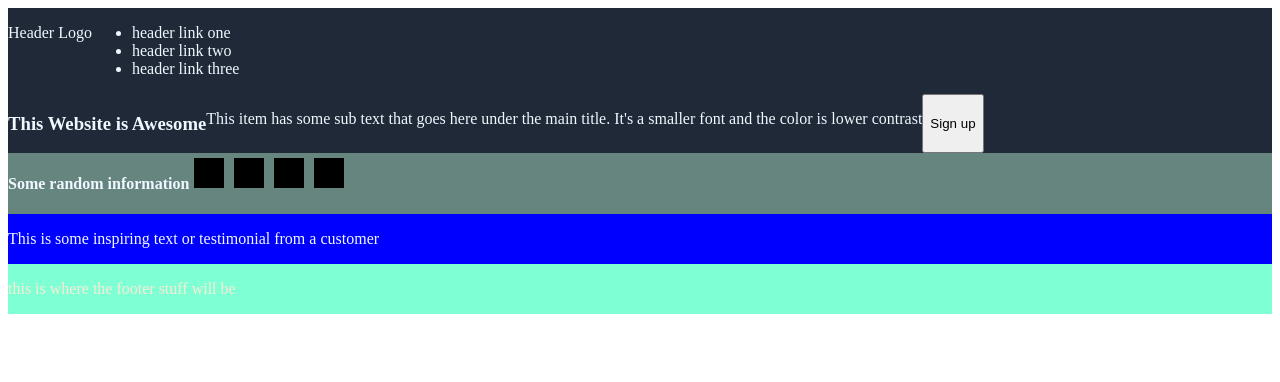
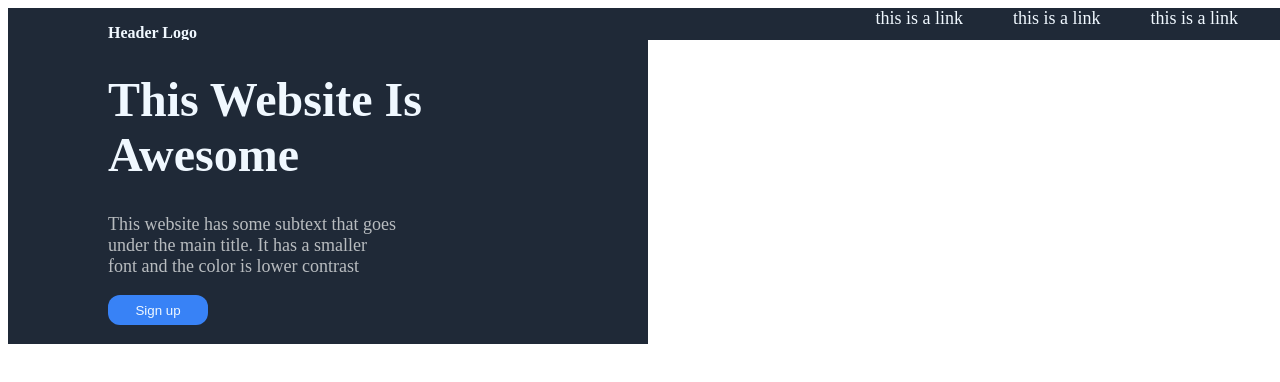
Before and after one commit to Elwood10/csswebpage, a plain HTML site: page index.html in a window 1280 px wide. Drawn offline with Linux system fonts and the light colour scheme.

Commit message:
taking a new path, old too expansive and unmanageable

```diff
--- a/index.html
+++ b/index.html
@@ -9,32 +9,22 @@
 </head>
 <body>
     <div class="header">
-        <p>Header Logo</p>
-        <ul>
-            <li>header link one</li>
-            <li>header link two</li>
-            <li>header link three</li>
-        </ul>
+        <p class="logo"><strong>Header Logo</strong></p>
+        </div>
+        <div class="rightheader">
+        <a class="top">this is a link</a>
+        <a class="top">this is a link</a>
+        <a class="top">this is a link</a>
          </div>
-          <div class="one">
+    <div class="one">
+        <h1 class="text1">This Website Is Awesome</h1>
+        <p class="text2">This website has some subtext that goes under the main title. It has a smaller font and the color is lower contrast</p>
 
-        <h3>This Website is Awesome</h3>
-        <p>This item has some sub text that goes here under the main title. It's a smaller font and the color is lower contrast</p>
-        <button>Sign up</button>
+        <button class="button">Sign up</button>
     </div>
-    <div class="two">
-        <h4>Some random information</h4>
-<div class="box"></div>
-<div class="box"></div>
-<div class="box"></div>
-<div class="box"></div>
+
     </div>
-    <div class="three">
-<p>This is some inspiring text or testimonial from a customer </p>
-    </div>
-    <div class="footer">
-<p>this is where the footer stuff will be</p>
-    </div>
+
 
 </body>
 <footer>
--- a/style.css
+++ b/style.css
@@ -1,36 +1,68 @@
+html,body {
+    height: 100%;
+width: 100%;
+}
+
 div {display :flex;
 
 }
 .header  {background-color: #1F2937;
 color:aliceblue;
-width: 100%;
-height: 25%;
+text-align: center;
+width: 50%;
+height: 4%;
+float :left;
 
 }
-
-    .one {background-color: #1F2937;
-        color:aliceblue;
-
-    }
-
-.two {background-color: #66857f;
-color :aliceblue;
+.logo{
+    margin-left: 100px;
 }
-.three{background-color: blue;
-    color:aliceblue;
+.rightheader {
+    background-color: #1F2937;
+    color: aliceblue;
+    float :right;
+    width:50%;
+    height: 4%;
+    display :inline;
+}
+.toprow{display :inline;}
+.top{
+    float :right;
+    background-color: #1F2937;
+    color :aliceblue;
+    margin-right: 50px;
+    font-size: 18px;
 
 }
-.footer {
-    background-color: aquamarine;
-    color :antiquewhite;
-display :flex;
-height :25%;
+.one{
+    float:left;
+    width: 50%;
+    height: 38%;
+    background:#1F2937;
+    color:aliceblue;
+    display: block;
+
+}
+   .text1{
+    margin-left:100px;
+    margin-right:100px;
+    font-size: 48px;
+   }
+   .text2{
+    margin-left: 100px;
+    margin-right: 250px;
+    font-size: 18px;
+    filter: contrast(50%);
+   }
 
 
+.button{
+    border:none;
+    background-color: #3882f6;
+    color:aliceblue;
+    margin-left: 100px;
+    height: 30px;
+    width:100px;
+    border-radius: 12px;
+
 }
-.box{
-    width :30px;
-    Height :30px;
-    background-color: black;
-    margin :5px;
-}
```
